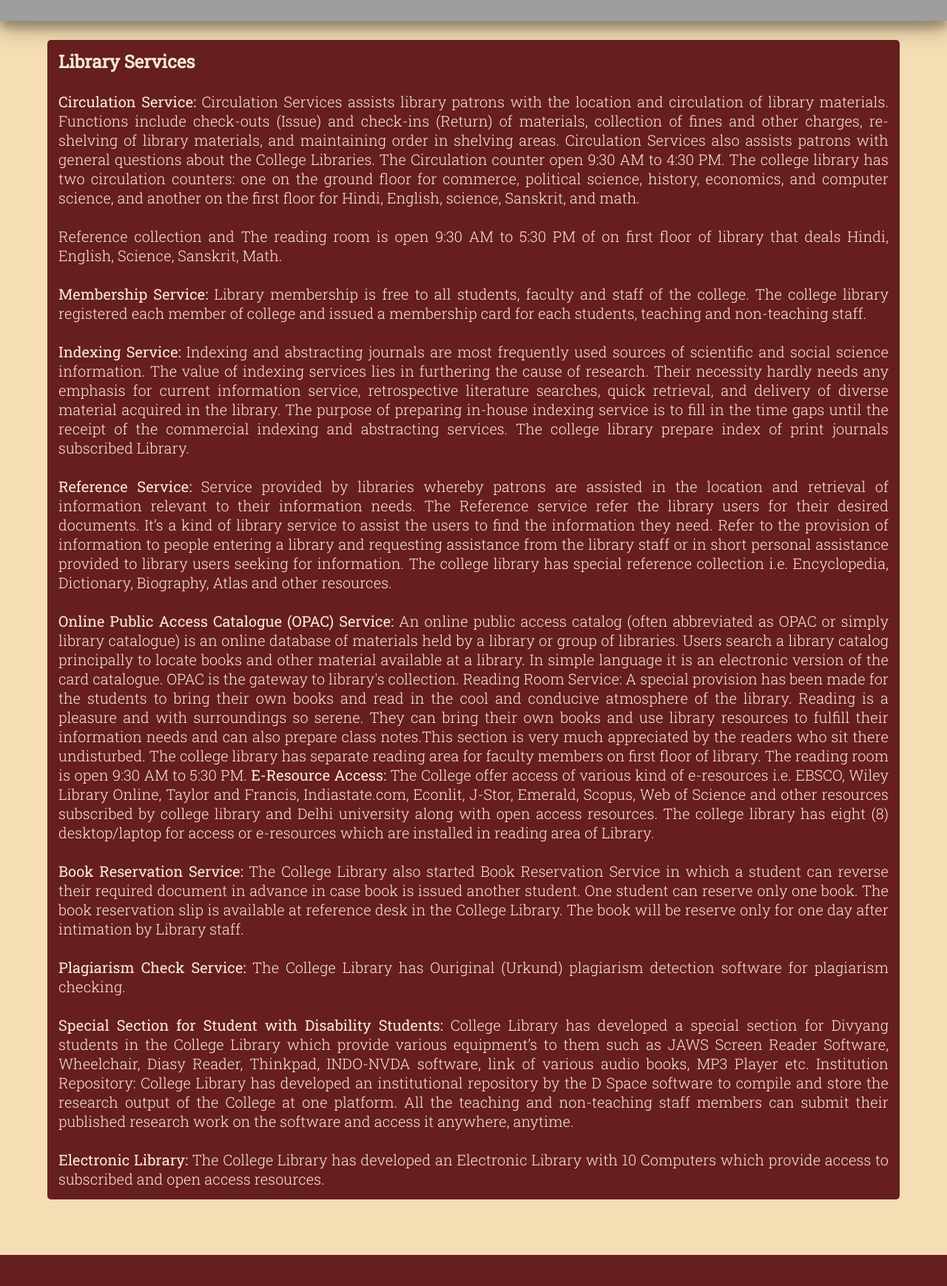
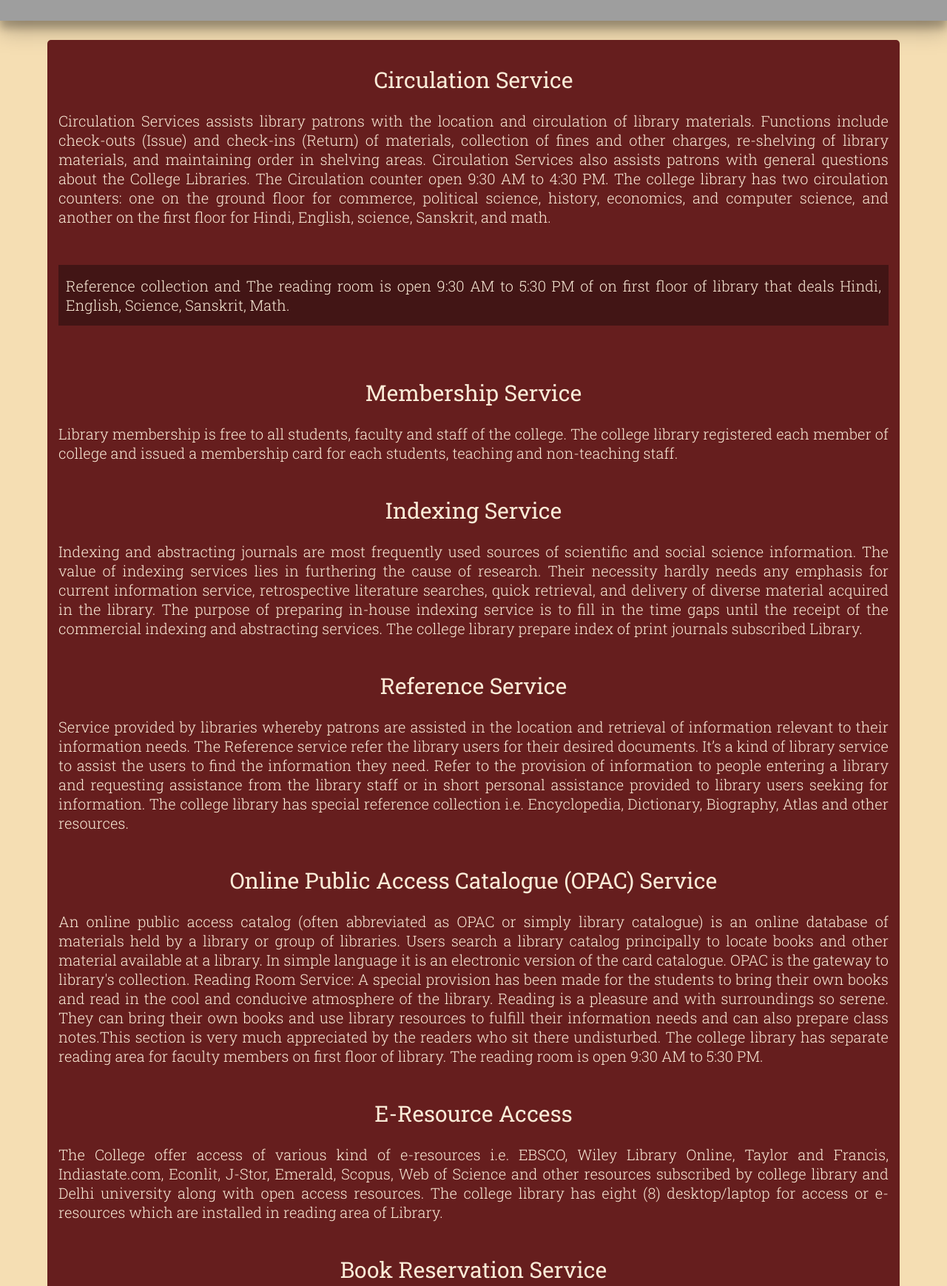
Before and after one commit to novice1205/New_Layout_Library, a plain HTML site: page Final Layout/services.html in a window 1280 px wide. Shown: the part 500-2238 px from the top of the page at 74% size. Drawn offline with nearby package versions, Linux system fonts and the light colour scheme; grey boxes are pictures that could not be loaded; a web font is replaced by a local one.

Commit message:
Add files via upload

```diff
--- a/Final Layout/services.html
+++ b/Final Layout/services.html
@@ -23,7 +23,8 @@
         <a class="navbar-brand" href="index.html"><img src="static/Logo.png" alt="Logo" id="logo"></a>
         <div class="logo-text">
           <p id="lib-logo">आत्मा राम सनातन धर्म कॉलेज पुस्तकालय <br>दिल्ली विश्वविद्यालय
-            <br> Atma Ram Sanatan Dharma College Library<br> University of Delhi <br></p>
+            <br> Atma Ram Sanatan Dharma College Library<br> University of Delhi <br>
+          </p>
         </div>
       </div>
       <div class="logo-right">
@@ -88,10 +89,12 @@
     </div>
     <br>
     <div class="containerone" data-aos="fade-up" data-aos-duration="900" data-aos-easing="ease-in">
-        <h1>Library Services</h1>
+      <h1 style="font-size:30px"></h1>
       <br>
       <p>
-            <b>Circulation Service:</b> Circulation Services assists library patrons with the location and circulation
+      <div class="conatinerone">
+        <center><b style="font-size:30px;">Circulation Service</b><br></center> <br> Circulation Services assists
+        library patrons with the location and circulation
         of library materials. Functions include check-outs (Issue) and check-ins (Return) of materials,
         collection of fines and other charges, re-shelving of library materials, and maintaining order in
         shelving areas. Circulation Services also assists patrons with general questions about the
@@ -99,18 +102,23 @@
         circulation counters: one on the ground floor for commerce, political science, history,
         economics, and computer science, and another on the first floor for Hindi, English, science,
         Sanskrit, and math.
+      </div>
       <br>
       <br>
-            Reference collection and The reading room is open 9:30 AM to 5:30 PM of on first floor of
-            library that deals Hindi, English, Science, Sanskrit, Math.
+      <div class="conatinerone" style="background-color: rgb(66, 21, 21); padding: 15px 10px;">Reference collection and The reading room is open 9:30 AM to 5:30 PM of on first floor of
+      library that deals Hindi, English, Science, Sanskrit, Math.</div>
       <br>
       <br>
-            <b>Membership Service:</b> Library membership is free to all students, faculty and staff of the college.
+      <br>
+      <center><b style="font-size:30px">Membership Service</b><br></center><br> Library membership is free to all
+      students, faculty and staff of the college.
       The college library registered each member of college and issued a membership card for each
       students, teaching and non-teaching staff.
       <br>
       <br>
-            <b>Indexing Service:</b> Indexing and abstracting journals are most frequently used sources of
+      <br>
+      <center><b style="font-size:30px">Indexing Service</b><br></center><br> Indexing and abstracting journals are
+      most frequently used sources of
       scientific and social science information. The value of indexing services lies in furthering the
       cause of research. Their necessity hardly needs any emphasis for current information service,
       retrospective literature searches, quick retrieval, and delivery of diverse material acquired in
@@ -119,7 +127,9 @@
       index of print journals subscribed Library.
       <br>
       <br>
-            <b>Reference Service:</b> Service provided by libraries whereby patrons are assisted in the location
+      <br>
+      <center><b style="font-size:30px">Reference Service</b><br></center><br> Service provided by libraries whereby
+      patrons are assisted in the location
       and retrieval of information relevant to their information needs. The Reference service refer
       the library users for their desired documents. It’s a kind of library service to assist the users to
       find the information they need. Refer to the provision of information to people entering a
@@ -128,7 +138,9 @@
       Encyclopedia, Dictionary, Biography, Atlas and other resources.
       <br>
       <br>
-            <b>Online Public Access Catalogue (OPAC) Service:</b> An online public access catalog (often
+      <br>
+      <center><b style="font-size:30px">Online Public Access Catalogue (OPAC) Service</b><br></center><br> An online
+      public access catalog (often
       abbreviated as OPAC or simply library catalogue) is an online database of materials held by a
       library or group of libraries. Users search a library catalog principally to locate books and other
       material available at a library. In simple language it is an electronic version of the card
@@ -141,24 +153,33 @@
       by the readers who sit there undisturbed. The college library has separate reading area for
       faculty members on first floor of library. The reading room is open 9:30 AM to 5:30 PM.
 
-            <b>E-Resource Access:</b> The College offer access of various kind of e-resources i.e. EBSCO, Wiley
+      <br><br><br>
+
+      <center><b style="font-size:30px">E-Resource Access</b><br></center><br> The College offer access of various kind
+      of e-resources i.e. EBSCO, Wiley
       Library Online, Taylor and Francis, Indiastate.com, Econlit, J-Stor, Emerald, Scopus, Web of
       Science and other resources subscribed by college library and Delhi university along with open
       access resources. The college library has eight (8) desktop/laptop for access or e-resources
       which are installed in reading area of Library.
       <br>
       <br>
-            <b>Book Reservation Service:</b> The College Library also started Book Reservation Service in which a
+      <br>
+      <center><b style="font-size:30px">Book Reservation Service</b><br> </center><br>The College Library also started
+      Book Reservation Service in which a
       student can reverse their required document in advance in case book is issued another student.
       One student can reserve only one book. The book reservation slip is available at reference desk
       in the College Library. The book will be reserve only for one day after intimation by Library staff.
       <br>
       <br>
-            <b>Plagiarism Check Service:</b> The College Library has Ouriginal (Urkund) plagiarism detection
+      <br>
+      <center><b style="font-size:30px">Plagiarism Check Service</b><br></center><br> The College Library has Ouriginal
+      (Urkund) plagiarism detection
       software for plagiarism checking.
       <br>
       <br>
-            <b>Special Section for Student with Disability Students:</b> College Library has developed a special
+      <br>
+      <center><b style="font-size:30px">Special Section for Student with Disability Students</b><br></center><br>
+      College Library has developed a special
       section for Divyang students in the College Library which provide various equipment’s to them
       such as JAWS Screen Reader Software, Wheelchair, Diasy Reader, Thinkpad, INDO-NVDA
       software, link of various audio books, MP3 Player etc.
@@ -168,7 +189,9 @@
       software and access it anywhere, anytime.
       <br>
       <br>
-            <b>Electronic Library:</b> The College Library has developed an Electronic Library with 10 Computers
+      <br>
+      <center><b style="font-size:30px"><br>Electronic Library</b><br></center><br> The College Library has developed
+      an Electronic Library with 10 Computers
       which provide access to subscribed and open access resources.
       </p>
     </div>
@@ -247,8 +270,9 @@
           <h2 class="title-font font-medium text-gray-900 text-xl mb-3" style="color:antiquewhite">Find Us</h2>
           <nav class="list-none mb-10">
             <li>
-          <a href="https://goo.gl/maps/BcSdETpeZhmNYifU7"><lord-icon src="https://cdn.lordicon.com/fihkmkwt.json" trigger="hover"
-            colors="primary:#000000,secondary:#c71f16" id="find-us" style="width:150px;height:150px"></lord-icon></a>
+              <a href="https://goo.gl/maps/BcSdETpeZhmNYifU7"><lord-icon src="https://cdn.lordicon.com/fihkmkwt.json"
+                  trigger="hover" colors="primary:#000000,secondary:#c71f16" id="find-us"
+                  style="width:150px;height:150px"></lord-icon></a>
             </li>
           </nav>
         </div>
@@ -257,7 +281,8 @@
     <div class="bg-gray-100">
       <div class="container mx-auto py-4 px-5 flex flex-wrap flex-col sm:flex-row">
         <p class="text-gray-500 text-sm text-center sm:text-left">
-        <a class="text-gray-600 ml-1" rel="noopener noreferrer" target="_blank">Copyright © 2023 by ARSD College All Rights Reserved</a>
+          <a class="text-gray-600 ml-1" rel="noopener noreferrer" target="_blank">Copyright © 2023 by ARSD College All
+            Rights Reserved | Developed by Parth Raheja and Aman Kumar</a>
         </p>
         <span class="inline-flex sm:ml-auto sm:mt-0 mt-2 justify-center sm:justify-start">
           <a class="text-gray-500" href="https://www.facebook.com/ARSDCOLLEGE.DU/" target="_blank">
@@ -298,8 +323,7 @@
 <script src="https://unpkg.com/aos@next/dist/aos.js"></script>
 <script src="https://cdn.lordicon.com/ritcuqlt.js"></script>
 <script src="https://cdn.jsdelivr.net/npm/bootstrap@5.3.0-alpha1/dist/js/bootstrap.bundle.min.js"
-integrity="sha384-w76AqPfDkMBDXo30jS1Sgez6pr3x5MlQ1ZAGC+nuZB+EYdgRZgiwxhTBTkF7CXvN"
-crossorigin="anonymous"></script>
+  integrity="sha384-w76AqPfDkMBDXo30jS1Sgez6pr3x5MlQ1ZAGC+nuZB+EYdgRZgiwxhTBTkF7CXvN" crossorigin="anonymous"></script>
 <script>
   AOS.init();
 </script>
```
Also changed, not shown: Final Layout/index.html (+19 -12 lines). Lines whose indentation alone changed are shown as unchanged.
